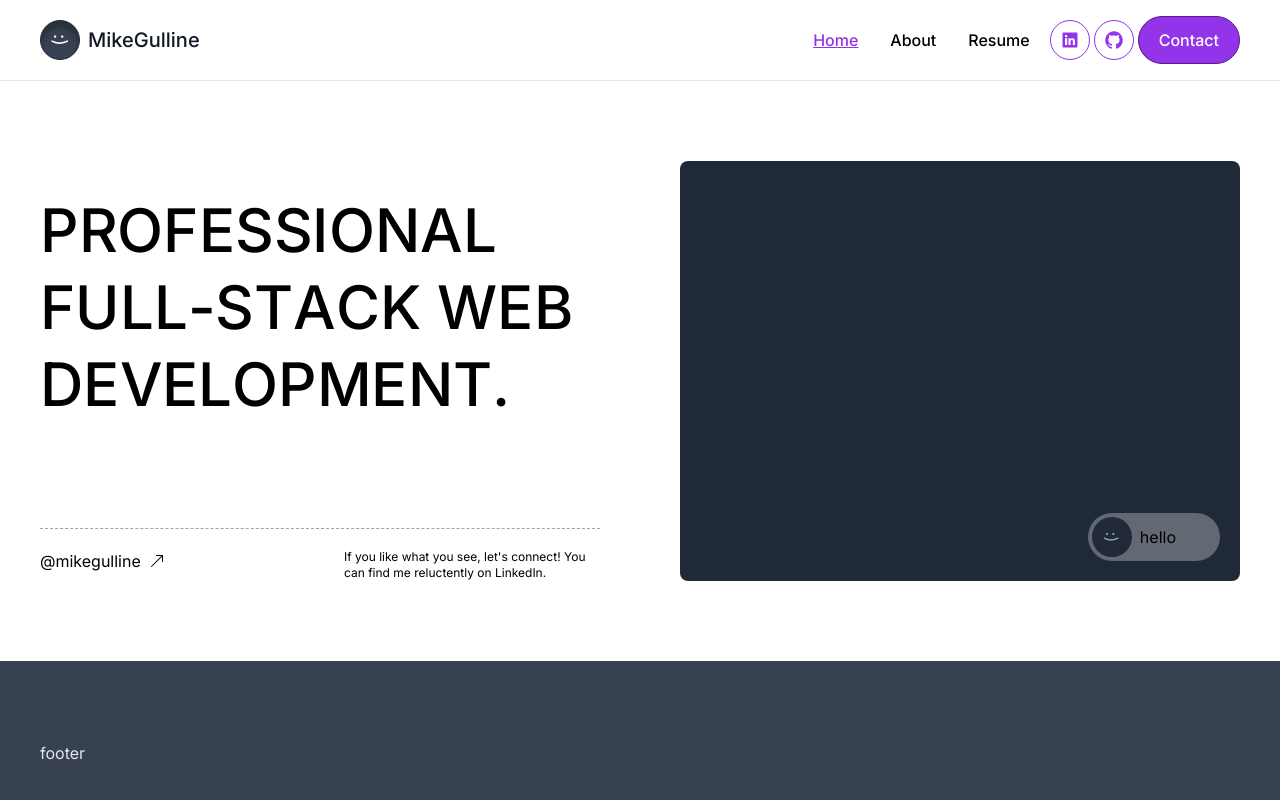
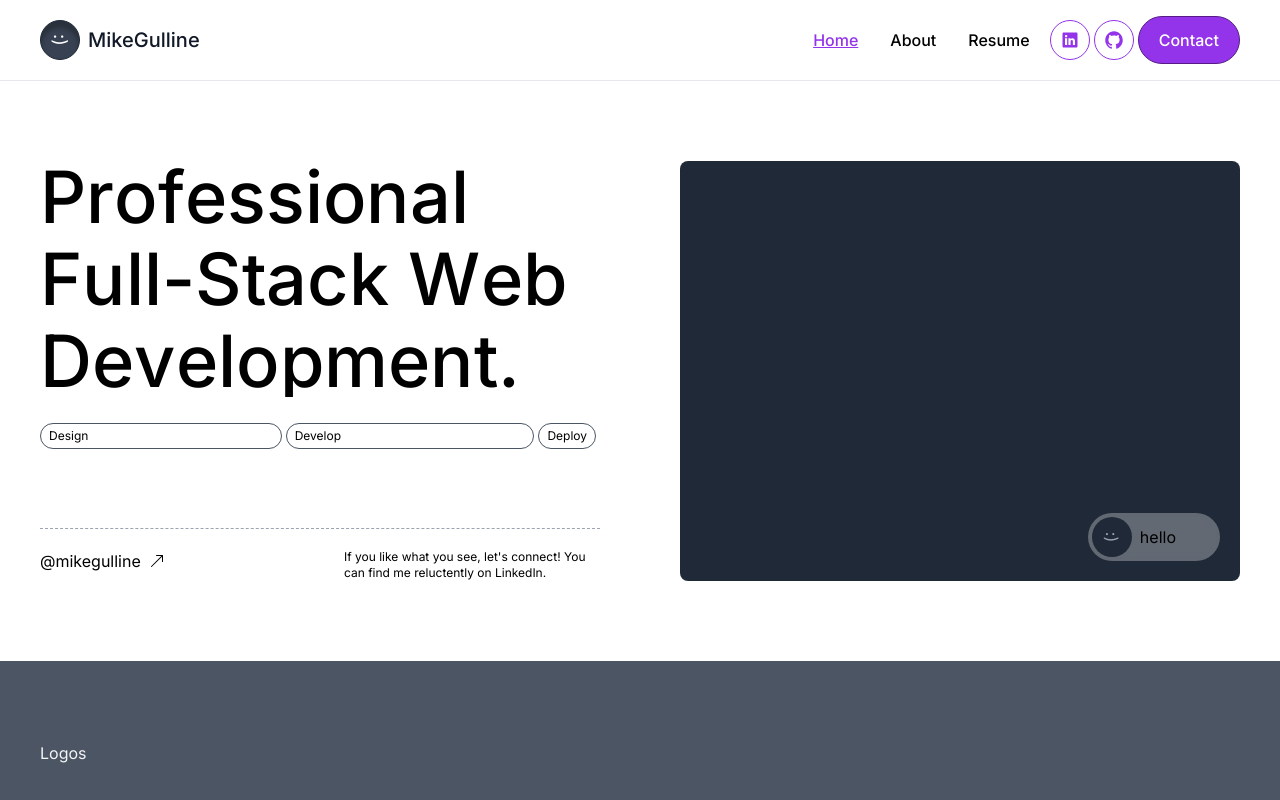
Before and after one commit to mikegulline/resume-portfolio, a Next.js app: page / in a window 1280 px wide. Shown: the top 800 px of the page. Built offline with nearby package versions, Linux system fonts and the light colour scheme.

Commit message:
product hero, pill tags"

```diff
--- a/src/app/page.tsx
+++ b/src/app/page.tsx
@@ -1,9 +1,15 @@
 import HeroUserProfile from '@/components/sections/hero-user-profile';
+import BannerLogos from '@/components/sections/banner-logos/banner-logos';
+import HeroProductGallery from '@/components/sections/hero-product-gallery';
 
 export default function Home() {
   return (
     <main>
       <HeroUserProfile />
+
+      <BannerLogos />
+
+      <HeroProductGallery />
     </main>
   );
 }
--- /dev/null
+++ b/src/components/pill-tags/index.ts
@@ -0,0 +1,3 @@
+import PillTags from './pill-tags';
+
+export default PillTags;
--- /dev/null
+++ b/src/components/pill-tags/pill-tags.tsx
@@ -0,0 +1,20 @@
+type TagPillsProps = {
+  tags: string[];
+};
+
+export default function TagPills({ tags }: TagPillsProps) {
+  return (
+    <ul className='flex flex-wrap'>
+      {tags.map((tag, i) => (
+        <li
+          key={`${tag}-${i}`}
+          className={`flex ${
+            i < tags.length - 1 ? 'grow' : ''
+          } text-xs px-2 py-1 mr-1 mb-1 border border-gray-600 rounded-full hover:border-purple-600 hover:text-purple-600 hover:bg-purple-100 cursor-pointer select-none`}
+        >
+          {tag}
+        </li>
+      ))}
+    </ul>
+  );
+}
--- /dev/null
+++ b/src/components/sections/banner-logos/banner-logos.tsx
@@ -0,0 +1,9 @@
+import Wrapper from '@/components/wrapper';
+
+export default function BannerLogos() {
+  return (
+    <div className='bg-gray-600 text-gray-100 py-20'>
+      <Wrapper>Logos</Wrapper>
+    </div>
+  );
+}
--- /dev/null
+++ b/src/components/sections/hero-product-gallery/hero-product-gallery.tsx
@@ -0,0 +1,86 @@
+import Wrapper from '@/components/wrapper';
+import PillTags from '@/components/pill-tags';
+
+const content = {
+  headline: 'HempLand® USA',
+  title: 'Full-Stack Web Developer, Designer',
+  from: '2015',
+  to: '2023',
+  subhead: "America's Finest Homegrown Hemp CBD Products",
+  body: 'Started in 2015, HempLand® USA was one of the original hemp CBD oil manufactures in, you guessed it, the USA. Renowned for their proprietary hemp strain, HempLand® USA is able to produce hemp oil with high levels of CBD and virtually no THC.',
+  link: {
+    text: 'Product',
+    title: 'Learn more about Product',
+    href: '/product',
+  },
+
+  stack: [
+    'html',
+    'css',
+    'less',
+    'sass',
+    'javascript',
+    'php',
+    'mysql',
+    'wordpress',
+    'woocommerce',
+    'mailchimp',
+  ],
+  services: [
+    'front-end engineering',
+    'back-end development',
+    'branding',
+    'web design',
+    'graphic design',
+    'ux/ui',
+    'email marketing',
+  ],
+};
+
+type HeroProductGalleryProps = typeof content;
+
+export default function HeroProductGallery() {
+  return (
+    <section className='py-40'>
+      <Wrapper>
+        <h1 className='font-medium text-8xl mb-20 pb-10 border-b border-gray-400 border-dashed'>
+          Featured Project
+        </h1>
+
+        <div className='flex items-start relative gap-32 '>
+          <div className='w-80 flex flex-col'>
+            <h1 className='text-lg font-medium mt-1 flex'>
+              {content.headline}
+            </h1>
+            <p className='text-sm mb-1'>{content.title}</p>
+            <p className='text-xs mb-10 flex items-center gap-1'>
+              <span>{content.from}</span>
+              <span className='grow border-b border-gray-400 mt-[2px]'></span>
+              <span>{content.to}</span>
+            </p>
+            <div className='font-medium uppercase text-xs mb-1'>Services:</div>
+            <PillTags tags={content.services} />
+            <div className='font-medium uppercase text-xs mb-1 mt-4'>
+              Stack:
+            </div>
+            <PillTags tags={content.stack} />
+          </div>
+          <div className='grow h-full '>
+            <div className='w-[600px] flex flex-col'>
+              <h3 className='font-bold text-4xl mb-10 grow'>
+                {content.subhead}
+              </h3>
+              <p className='text-sm'>{content.body}</p>
+            </div>
+          </div>
+        </div>
+
+        <div className='bg-gray-600 aspect-video mt-10 rounded-lg overflow-hidden'>
+          <div className='w-full h-full flex items-center justify-center'>
+            <span>image</span>
+          </div>
+        </div>
+      </Wrapper>
+    </section>
+  );
+}
--- /dev/null
+++ b/src/components/sections/hero-product-gallery/index.ts
@@ -0,0 +1,3 @@
+import HeroProductGallery from './hero-product-gallery';
+
+export default HeroProductGallery;
--- a/src/components/sections/hero-user-profile/hero-user-profile.tsx
+++ b/src/components/sections/hero-user-profile/hero-user-profile.tsx
@@ -2,13 +2,15 @@ import Wrapper from '@/components/wrapper';
 import Link from 'next/link';
 import { BsArrowUpRight } from 'react-icons/bs';
 import TextAnimation from '@/components/text-animation';
+import PillTags from '@/components/pill-tags';
 
 const content = {
   headline: 'Professional Full-Stack Web Development.',
-  follow: {
+  tags: ['Design', 'Develop', 'Deploy'],
+  link: {
     text: '@mikegulline',
     title: "Let's connect on LinkedIn",
-    link: 'https://www.linkedin.com/in/mikegulline/',
+    href: 'https://www.linkedin.com/in/mikegulline/',
     body: "If you like what you see, let's connect! You can find me reluctently on LinkedIn.",
   },
 };
@@ -18,28 +20,31 @@ export default function HeroUserProfile() {
     <section>
       <Wrapper>
         <div className='lg:columns-2 gap-10 xl:gap-20 py-14 xl:py-20'>
-          <div className='flex flex-col grow justify-between gap-8 xl:gap-16  lg:aspect-[4/3]'>
-            <h1 className='text-[8.5vw] lg:w-auto md:text-7xl lg:text-5xl xl:text-6xl leading-[1.1] md:leading-[1.1] lg:leading-[1.1] xl:leading-[1.1] uppercase flex flex-col grow justify-center font-medium'>
+          <div className='flex flex-col justify-between gap-2 xl:gap-4  lg:aspect-[4/3]'>
+            <h1 className='text-[10vw] lg:w-auto md:text-7xl lg:text-5xl xl:text-7xl leading-[1] md:leading-[1] lg:leading-[1] xl:leading-[1]  flex flex-col justify-center font-medium'>
               <TextAnimation text={content.headline} />
             </h1>
+            <div className='grow '>
+              <PillTags tags={content.tags} />
+            </div>
             <ul className='flex gap-4 border-t border-dashed border-gray-400 pt-5'>
               <li className='flex grow items-start'>
                 <Link
-                  href={content.follow.link}
+                  href={content.link.href}
                   target='_blank'
                   className='group'
-                  title={content.follow.title}
+                  title={content.link.title}
                 >
                   <div className='flex items-center gap-2 text-sm md:text-base group-hover:text-purple-600'>
-                    <span>{content.follow.text}</span> <BsArrowUpRight />
+                    <span>{content.link.text}</span> <BsArrowUpRight />
                   </div>
                 </Link>
               </li>
-              <li className='text-xs w-60 md:w-64'>{content.follow.body}</li>
+              <li className='text-xs w-60 md:w-64'>{content.link.body}</li>
             </ul>
           </div>
 
-          <div className='relative rounded-lg overflow-hidden mt-16 lg:mt-0'>
+          <div className='relative rounded-lg overflow-hidden mt-10 lg:mt-0'>
             <div className='bg-gray-800 aspect-[4/3]'>
               <div className='absolute right-5 bottom-5 z-10'>
                 <ul className='rounded-full backdrop-blur-sm bg-white/30 p-1 flex gap-2 items-center'>
```
